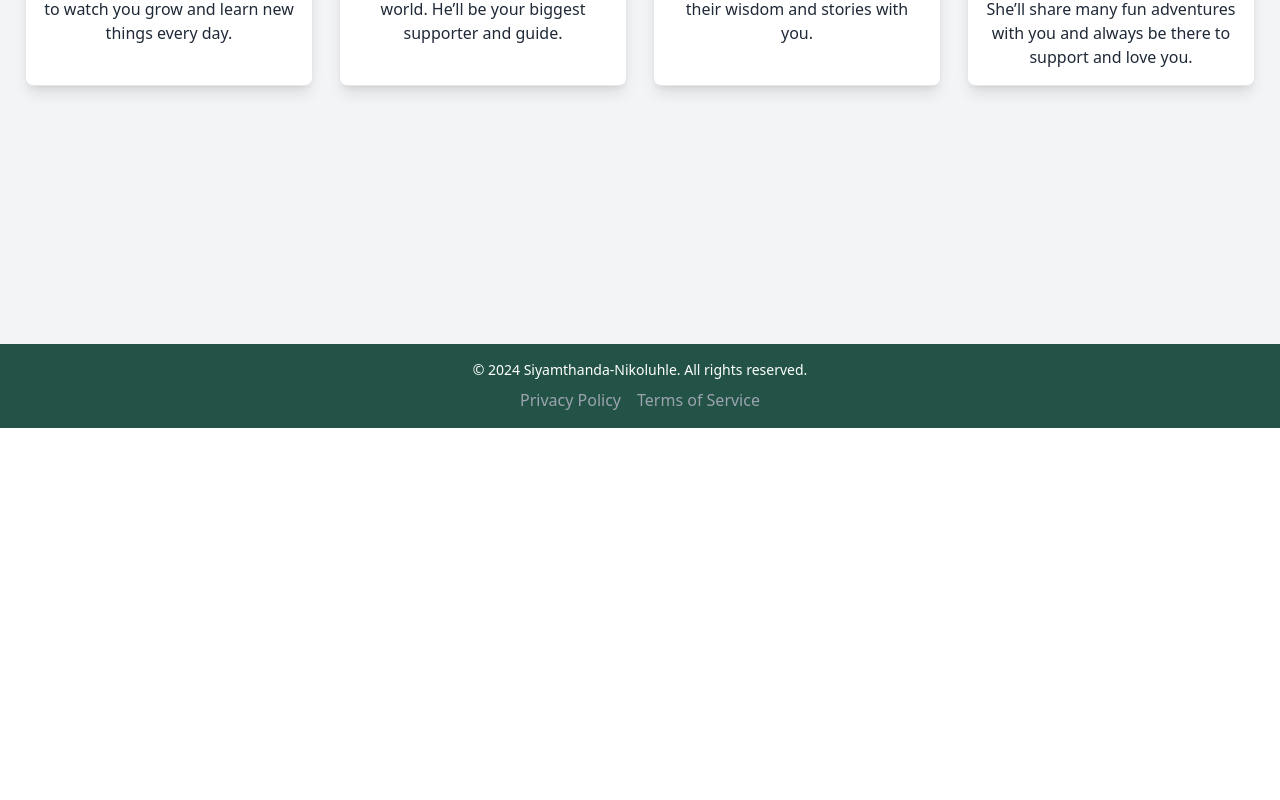
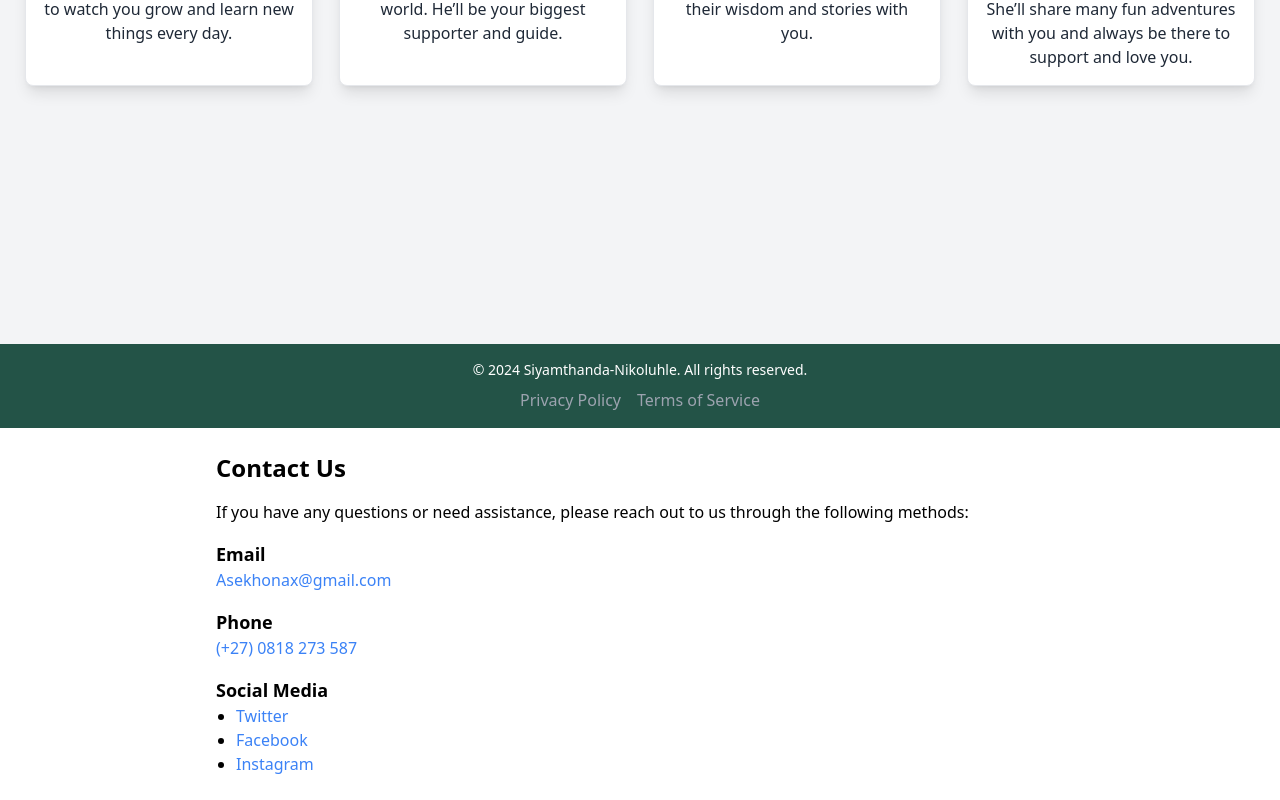
Before and after one commit to Asekona80/Luhle-Siya, a React (Vite) app: page / in a window 1280 px wide. Shown: the part 2896-3696 px from the top of the page. Before the commit the page ends 3324 px from the top, so only its background shows below. Built offline with nearby package versions, Linux system fonts and the light colour scheme.

Commit message:
some changes

```diff
--- a/src/App.jsx
+++ b/src/App.jsx
@@ -4,6 +4,7 @@ import Navbar from "./components/Navbar"
 import Journal from './components/Journal'
 import Family from './components/Family'
 import Footer from './components/Footer'
+import Contact from './components/Contact'
 
 
 
@@ -18,6 +19,7 @@ function App() {
         <Journal/>
         <Family/>
         <Footer/>
+        <Contact/>
 
 
       </div>
```
